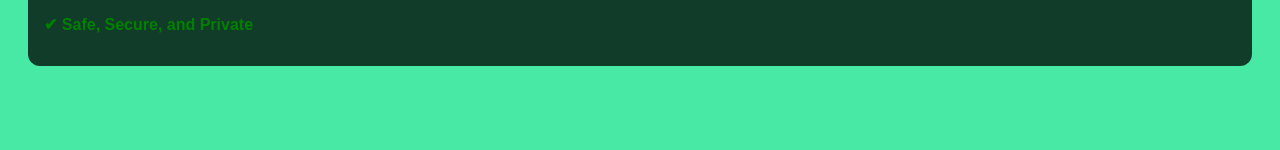
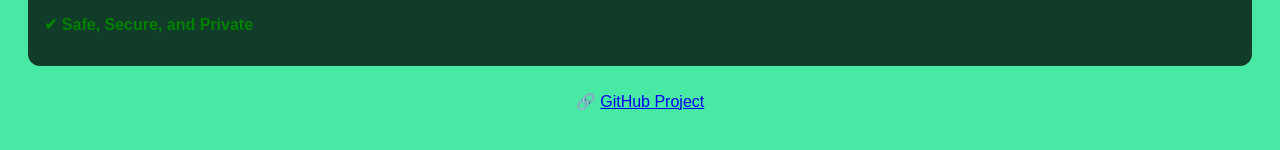
Before and after one commit to afomi23/secure-password-manager, a plain HTML site: page index.html in a window 1280 px wide. Shown: the part 574-724 px from the top of the page. Drawn offline with nearby package versions, Linux system fonts and the light colour scheme.

Commit message:
index.html

```diff
--- a/index.html
+++ b/index.html
@@ -145,5 +145,11 @@
 </section>
 
 </body>
+    <footer style="text-align: center; padding: 10px;">
+  <p>
+    🔗 <a href="https://github.com/afomi23/secure-password-manager" target="_blank">GitHub Project</a>
+  </p>
+</footer>
+
 
 </html>
```
